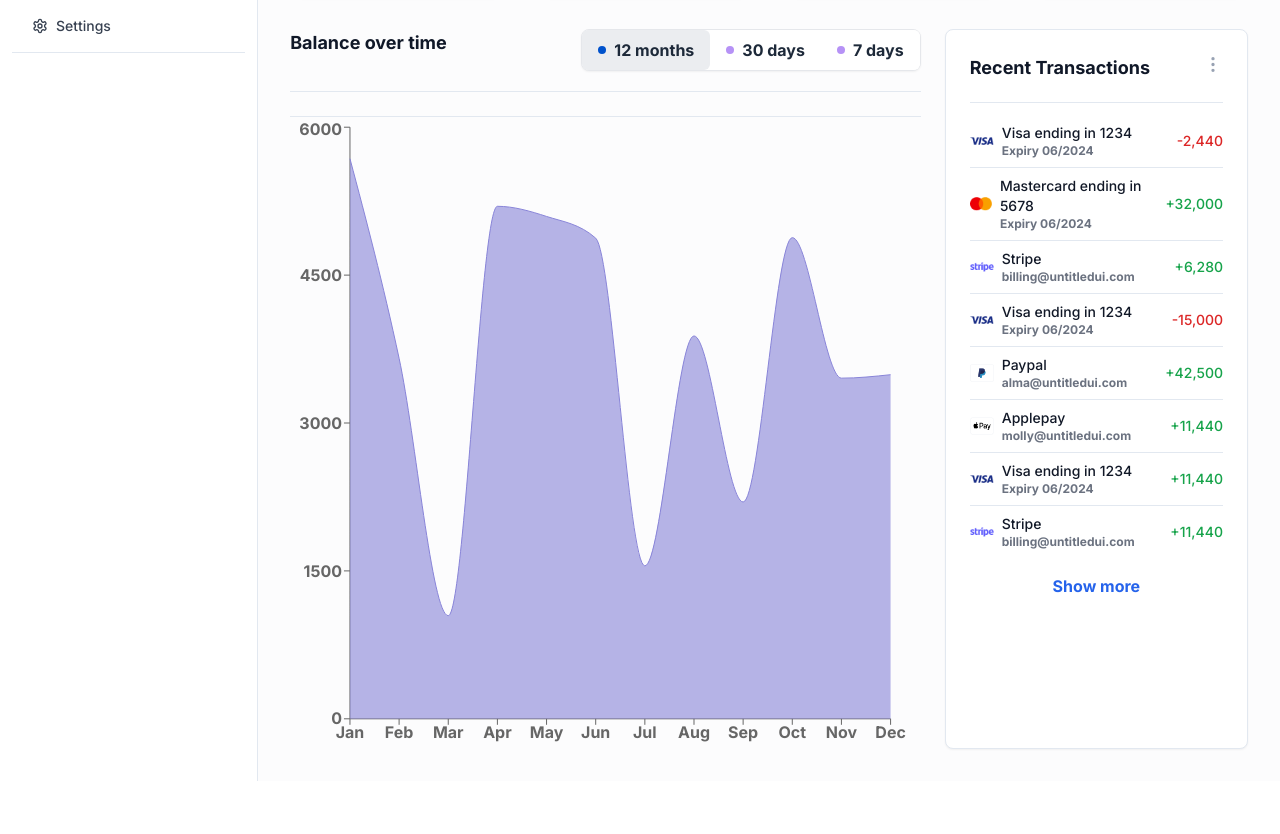
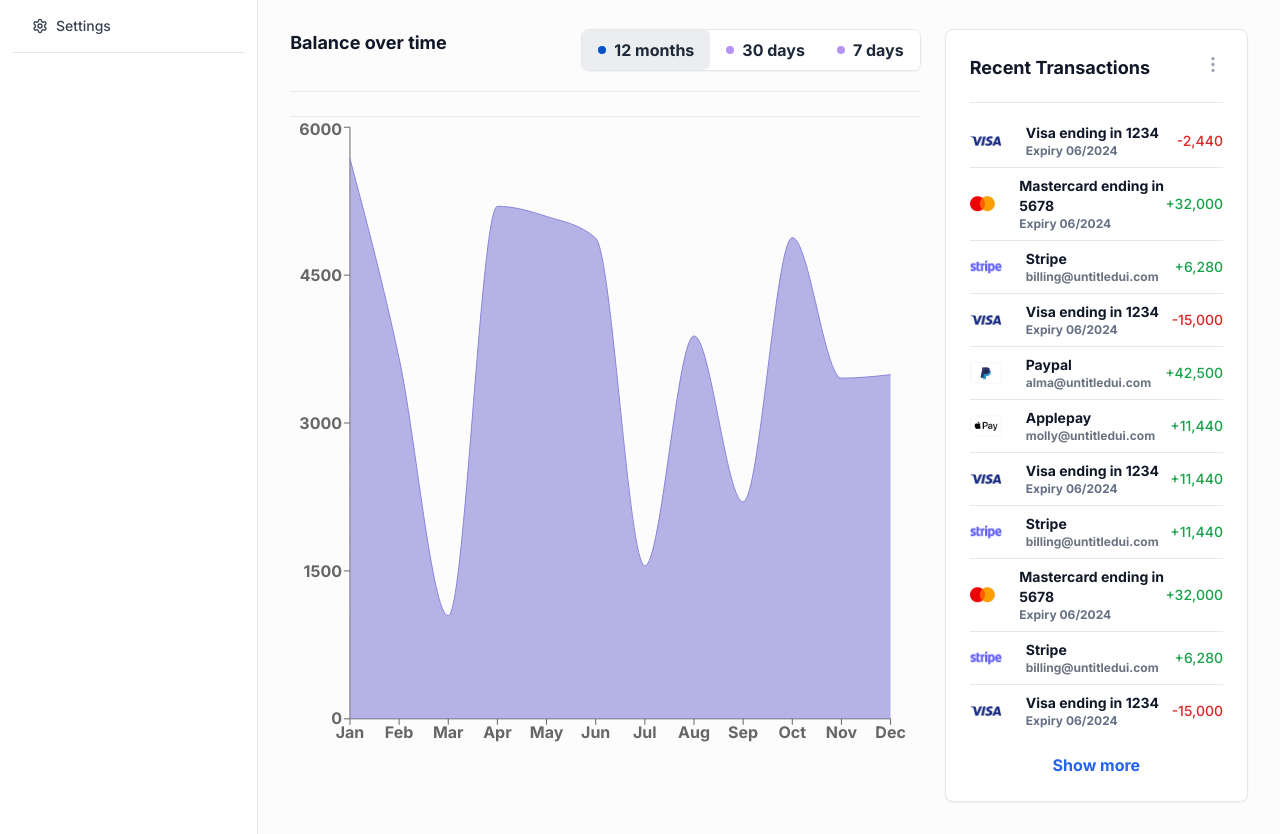
Before and after one commit to Drifty-Cyber/o-dash-next, a Next.js app: page / in a window 1280 px wide. Shown: the part 460-1294 px from the top of the page. Before the commit the page ends 1241 px from the top, so only its background shows below. Built offline with nearby package versions, Linux system fonts and the light colour scheme; what tailwindcss-debug-screens would draw is missing.

Commit message:
chore: add recent transactions

```diff
--- a/components/Transactions.tsx
+++ b/components/Transactions.tsx
@@ -26,6 +26,9 @@ const transactions: Transaction[] = [
   { type: "applepay", amount: 11440, email: "molly@untitledui.com" },
   { type: "visa", amount: 11440, endingIn: "1234", expiry: "06/2024" },
   { type: "stripe", amount: 11440, email: "billing@untitledui.com" },
+  { type: "mastercard", amount: 32000, endingIn: "5678", expiry: "06/2024" },
+  { type: "stripe", amount: 6280, email: "billing@untitledui.com" },
+  { type: "visa", amount: -15000, endingIn: "1234", expiry: "06/2024" },
 ];
 
 const getImageSrc = (type: string) => {
@@ -111,7 +114,8 @@ export default function Transactions() {
                 className="flex items-center justify-between py-2 border-b last:border-none"
               >
                 <div className="flex items-center">
-                  <div className="h-6 w-6 mr-2 relative">
+                  <div className="h-8 w-8 mr-6 relative">
+                    <div className="">
                       <Image
                         src={getImageSrc(transaction.type)}
                         alt={transaction.type}
@@ -119,15 +123,16 @@ export default function Transactions() {
                         objectFit="contain"
                       />
                     </div>
+                  </div>
                   <div>
-                    <p className="text-sm font-medium text-gray-900">
+                    <p className="text-sm font-bold text-[#101828] leading-5">
                       {transaction.type.charAt(0).toUpperCase() +
                         transaction.type.slice(1)}{" "}
                       {transaction.endingIn &&
                         `ending in ${transaction.endingIn}`}
                     </p>
                     {transaction.expiry && (
-                      <p className="text-xs text-gray-500">
+                      <p className="text-xs text-[#667085]">
                         Expiry {transaction.expiry}
                       </p>
                     )}
```
Lines whose indentation alone changed are shown as unchanged.
